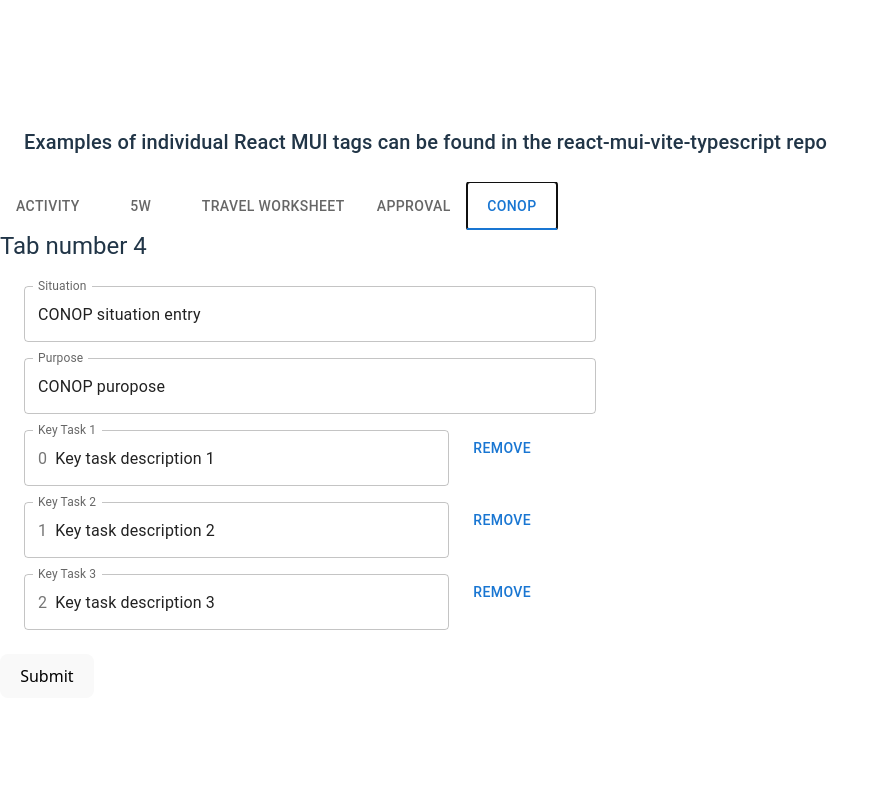
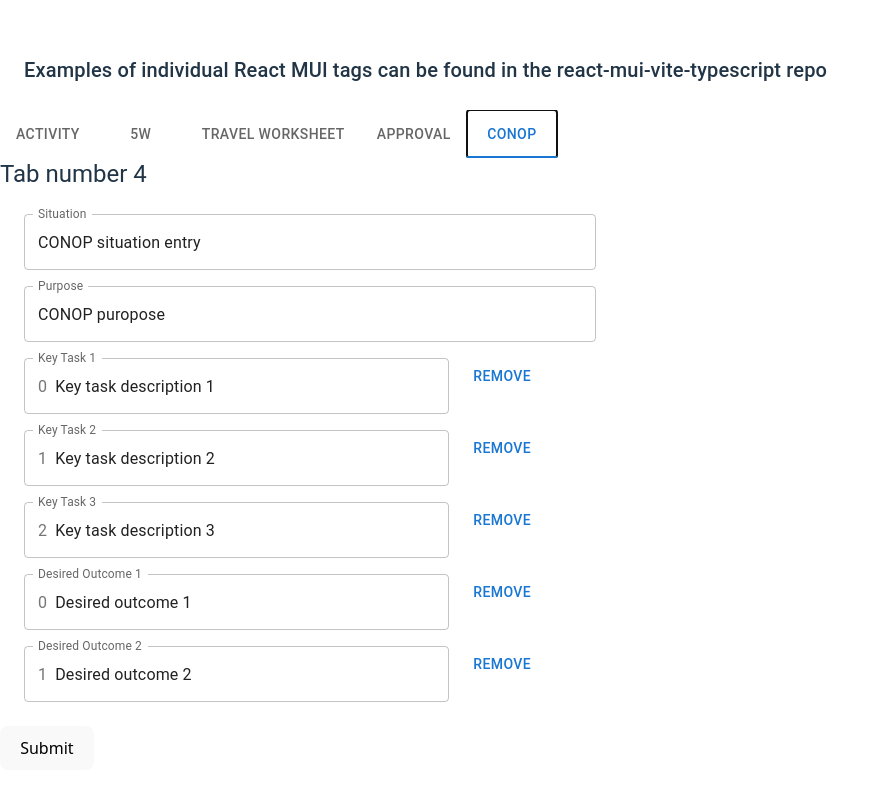
Before and after one commit to themrchas/react-mui-hook-form-zod, a React (Vite) app: page / in a window 1280 px wide. Both pictures are taken after a click on the tab "CONOP". Shown: the top 792 px of the page, without its empty margins (0-889 px from the left). Built offline with nearby package versions, Linux system fonts and the light colour scheme.

Commit message:
more work on Conop.tsx

```diff
--- a/src/components/Synch.tsx
+++ b/src/components/Synch.tsx
@@ -183,11 +183,9 @@ export const Synch = () => {
         situation: "CONOP situation entry",
 
         purpose: "CONOP puropose",
-        desiredOutcome: [ "Desired outcome 1", "Desired outcome 2"],
-
         keyTask: [ {task: "Key task description 1"}, { task:"Key task description 2" }, { task: "Key task description 3" }],
 
-
+        desiredOutcome: [ { outcome: "Desired outcome 1"}, { outcome: "Desired outcome 2"}],
         internalSupportRequired: [
             { directorate: "J1", internalSupportRequired: "Internal Support Required reason 1"},
             { directorate: "J6", internalSupportRequired: "Internal Support Required reason 2"}
--- a/src/components/synch/Conop.tsx
+++ b/src/components/synch/Conop.tsx
@@ -10,8 +10,14 @@ export const Conop = () => {
 
     const { register, control, formState: {errors}} = useFormContext();
 
-    const { fields, append, remove } = useFieldArray({
+    const { fields: fieldsKeyTasks, append: appendKeyTasks, remove: removeKeyTasks } = useFieldArray({
                 name: 'conop.keyTask',    //Use 'travelItems' as the field array to use to store dynamic content; this must be an array of objects
+                control  //This is control returned from useForm hook
+
+            })
+
+    const { fields: fieldsDesiredOutcomes, append:appendDesiredOutcomes, remove: removeDesiredOutcomes } = useFieldArray({
+                name: 'conop.desiredOutcome',    //Use 'travelItems' as the field array to use to store dynamic content; this must be an array of objects
                 control  //This is control returned from useForm hook
 
             })
@@ -53,7 +59,7 @@ export const Conop = () => {
 
   <Grid container spacing={2}>
 
-                    {fields.map((field, index) => (
+                    {fieldsKeyTasks.map((field, index) => (
 
                         <>
 
@@ -70,10 +76,42 @@ export const Conop = () => {
                                     }}
                                 />
                             </Grid>
-                                    <Grid size={3}> <Button type="button" onClick={() => remove(index)}>Remove</Button></Grid>
+                                    <Grid size={3}> <Button type="button" onClick={() => removeKeyTasks(index)}>Remove</Button></Grid>
                         </>
 
 ))}
+
+
+
+
+
+ </Grid>
+
+  <Grid container spacing={2}>
+
+                    {fieldsDesiredOutcomes.map((field, index) => (
+
+                        <>
+
+
+                            <Grid size={9}>
+                                <TextField
+                                    key={field.id}
+                                    label={`Desired Outcome ${index + 1}`}
+                                    {...register(`conop.desiredOutcome.${index}.outcome`)}
+                                    //defaultValue={field.task}
+                                    fullWidth
+                                    slotProps={{
+                                        input: { startAdornment: <InputAdornment position="start">{index}</InputAdornment> }
+                                    }}
+                                />
+                            </Grid>
+                                    <Grid size={3}> <Button type="button" onClick={() => removeDesiredOutcomes(index)}>Remove</Button></Grid>
+                        </>
+
+))}
+
+
 
 
 
--- a/src/schemas/schemaConop.ts
+++ b/src/schemas/schemaConop.ts
@@ -11,8 +11,14 @@ const keyTask = z.object({
 
     task: z.string()
 
+}) //keyTask
 
-}) //keyTest
+const desiredOutcome = z.object({
+
+    outcome: z.string()
+
+}) //desiredOutcome
+
 
 //Schema for the Travel tab, sans 'Travel Worksheet'
 const conopItem = z.object({
@@ -23,7 +29,7 @@ const conopItem = z.object({
 
     keyTask: z.array(keyTask),
 
-    desiredOutcome: z.array(z.string()),
+    desiredOutcome: z.array(desiredOutcome),
 
     //visitedOrganziations: z.array(z.string())
 
```
